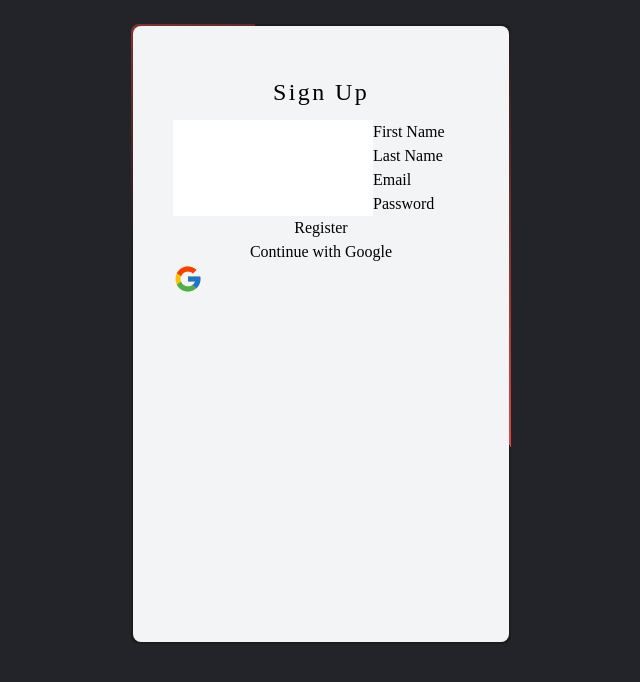
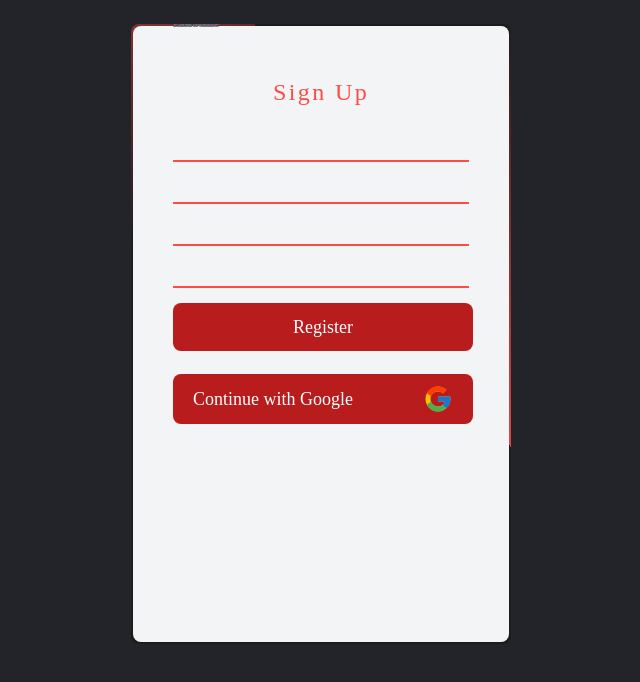
Before and after one commit to fulyature/movie-app-tailwind.css, a React (Create React App) app: page / in a window 1280 px wide. Shown: the top 682 px of the page, without its empty margins (319-959 px from the left). Built offline with nearby package versions, Linux system fonts and the light colour scheme; the HTML template or start-up script is replaced by a standard one.

Commit message:
yarn deploy

```diff
--- a/package.json
+++ b/package.json
@@ -32,6 +32,7 @@
     ]
   },
   "devDependencies": {
+    "gh-pages": "^6.0.0",
     "tailwindcss": "^3.3.3"
   }
 }
--- a/src/index.css
+++ b/src/index.css
@@ -1,8 +1,26 @@
 @tailwind base;
 @tailwind components;
 @tailwind utilities;
+@import url("https://fonts.googleapis.com/css2?family=Poppins:wght@200;400;600&display=swap");
 
-@import url("https://fonts.googleapis.com/css2?family=Poppins:wght@200;400;600&display=swap");
+@layer base {
+  input {
+    @apply block py-2.5 px-0 w-full text-sm text-gray-900 bg-transparent border-0 border-b-2 border-red-main appearance-none dark:text-white dark:border-red-main dark:focus:border-red-main focus:outline-none focus:ring-0 focus:border-red-main;
+  }
+
+  label {
+    @apply peer-focus:font-medium absolute text-sm text-gray-500 dark:text-gray-400 duration-300 transform -translate-y-6 scale-75 top-3 -z-10 origin-[0] peer-focus:left-0 peer-focus:text-red-main peer-focus:dark:text-red-main peer-placeholder-shown:scale-100 peer-placeholder-shown:translate-y-0 peer-focus:scale-75 peer-focus:-translate-y-6;
+  }
+}
+
+@layer components {
+  .btn-danger {
+    @apply focus:outline-none text-white bg-red-700 hover:bg-red-800 focus:ring-4 rounded-lg text-lg px-5 py-2.5 mr-2 mb-2 w-[300px] mt-[15px] dark:bg-red-main dark:hover:bg-red-700 dark:focus:ring-red-900;
+  }
+  .btn-danger-bordered {
+    @apply text-red-main hover:text-white border-2 border-red-main hover:bg-red-800 focus:ring-4 focus:outline-none focus:ring-red-300 font-medium rounded-lg text-sm px-5 py-2.5 text-center mr-2 mb-2 dark:border-red-main dark:text-red-main dark:hover:text-white dark:hover:bg-red-600 dark:focus:ring-red-900;
+  }
+}
 
 * {
   box-sizing: border-box;
--- a/src/pages/Register.jsx
+++ b/src/pages/Register.jsx
@@ -27,8 +27,13 @@
             <input name="floating_password" type="password" />
             <label htmlFor="floating_password">Password</label>
           </div>
-          <button type="submit">Register</button>
-          <button type="button">
+          <button type="submit" className="btn-danger">
+            Register
+          </button>
+          <button
+            type="button"
+            className="btn-danger flex justify-between items-center"
+          >
             Continue with Google
             <GoogleIcon color="currentColor" />
           </button>
--- a/tailwind.config.js
+++ b/tailwind.config.js
@@ -7,7 +7,7 @@
         "gray-dark-main": "#222328",
         "gray-dark-second": "#3b4148",
         "gray-light": "#6e6c78",
-        "pink-main": "#c33ea6",
+        "red-main": "#ff4b45",
       },
     },
   },
```
Also changed, not shown: 2 other files (tests, documents, lock files or other folders).
